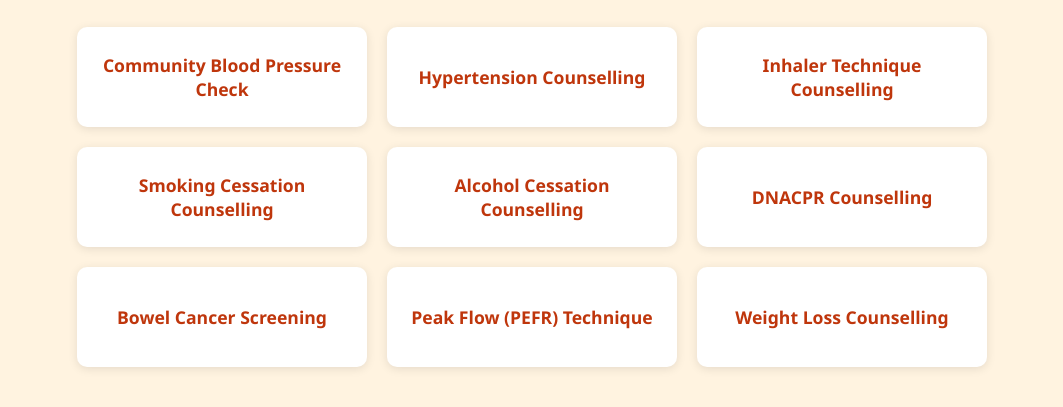
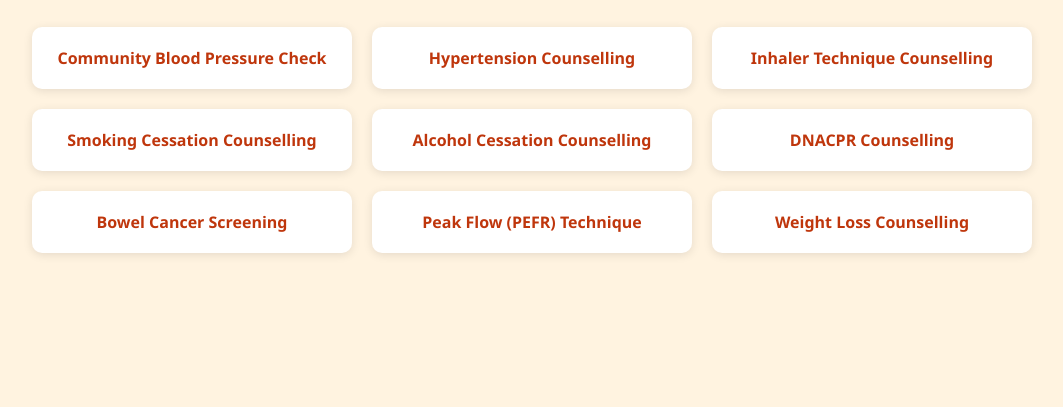
Before and after one commit to TheOneFaze/OSCE-Prep, a plain HTML site: page OSCE Page/Main Page/pretty_community_stations.html in a window 1280 px wide. Shown: the part 115-522 px from the top of the page, without its empty margins (108-1171 px from the left). Drawn offline with Linux system fonts and the light colour scheme.

Commit message:
pretty_community_stations.html

```diff
--- a/OSCE Page/Main Page/pretty_community_stations.html
+++ b/OSCE Page/Main Page/pretty_community_stations.html
@@ -27,16 +27,12 @@
     }
     .card {
       background-color: #ffffff;
-      padding: 15px;
-      width: 260px;
-      min-height: 70px;
+      padding: 20px; /* Matched from diagnosis */
+      width: 280px;   /* Matched from diagnosis */
       text-align: center;
       border-radius: 10px;
       box-shadow: 0 2px 10px rgba(0,0,0,0.1);
       transition: transform 0.2s ease, box-shadow 0.2s ease;
-      display: flex;
-      align-items: center;
-      justify-content: center;
     }
     .card:hover {
       transform: translateY(-5px);
@@ -46,7 +42,7 @@
       text-decoration: none;
       color: #bf360c;
       font-weight: bold;
-      font-size: 1.1rem;
+      font-size: 1rem; /* Matched from diagnosis */
     }
 
     /* --- Media Queries for Mobile-Friendly Layout --- */
```
